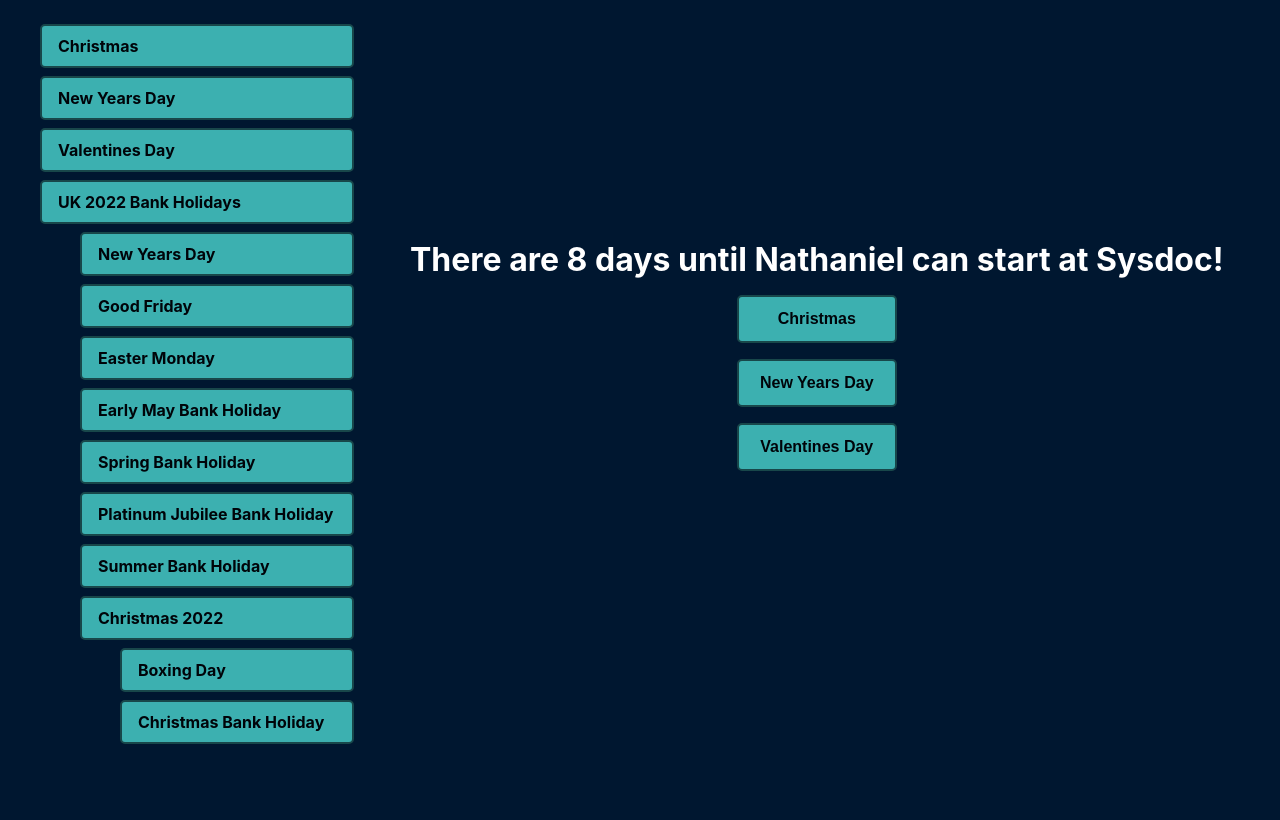
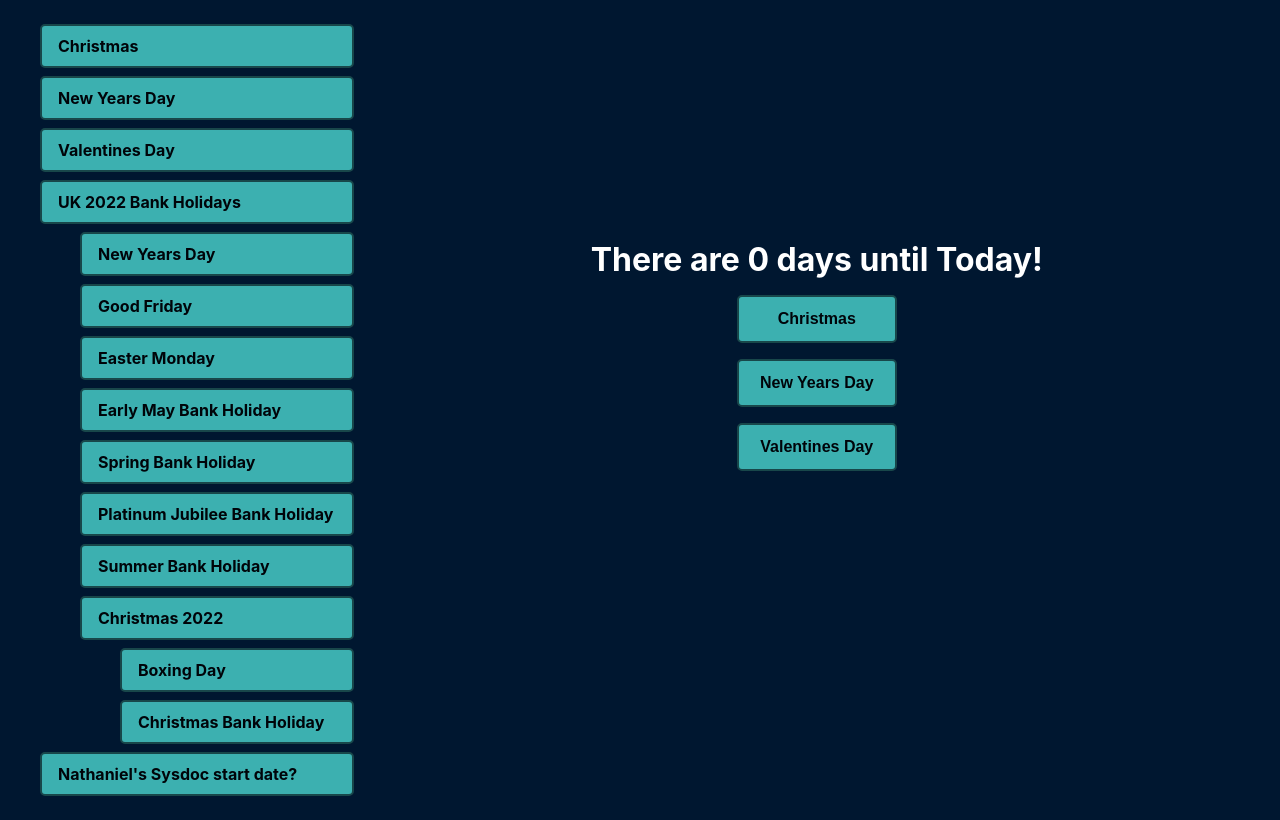
Before and after one commit to dotNATE/react-days-until, a React (Create React App) app: page / in a window 1280 px wide. Built offline with nearby package versions, Linux system fonts and the light colour scheme.

Commit message:
final changes before merge + submission

```diff
--- a/src/Components/Organisms/DaysUntilApp/index.tsx
+++ b/src/Components/Organisms/DaysUntilApp/index.tsx
@@ -9,8 +9,8 @@
 import StyleMinWidth from "../../Styles/MinWidth";
 
 const DaysUntilApp = () => {
-    const [selectedDate, setSelectedDate] = useState(new Date(2021, 5, 21))
-    const [selectedDateString, setSelectedDateString] = useState("Nathaniel can start at Sysdoc!")
+    const [selectedDate, setSelectedDate] = useState(new Date())
+    const [selectedDateString, setSelectedDateString] = useState("Today!")
 
     const handleClick = (date: Date, dateString: string): void => {
         setSelectedDate(date)
@@ -44,6 +44,7 @@
                 },
             ]
         },
+        { name: 'cheeky-hint', label: "Nathaniel's Sysdoc start date?", date: new Date(2021, 5, 28) },
     ]
 
     return (
```
